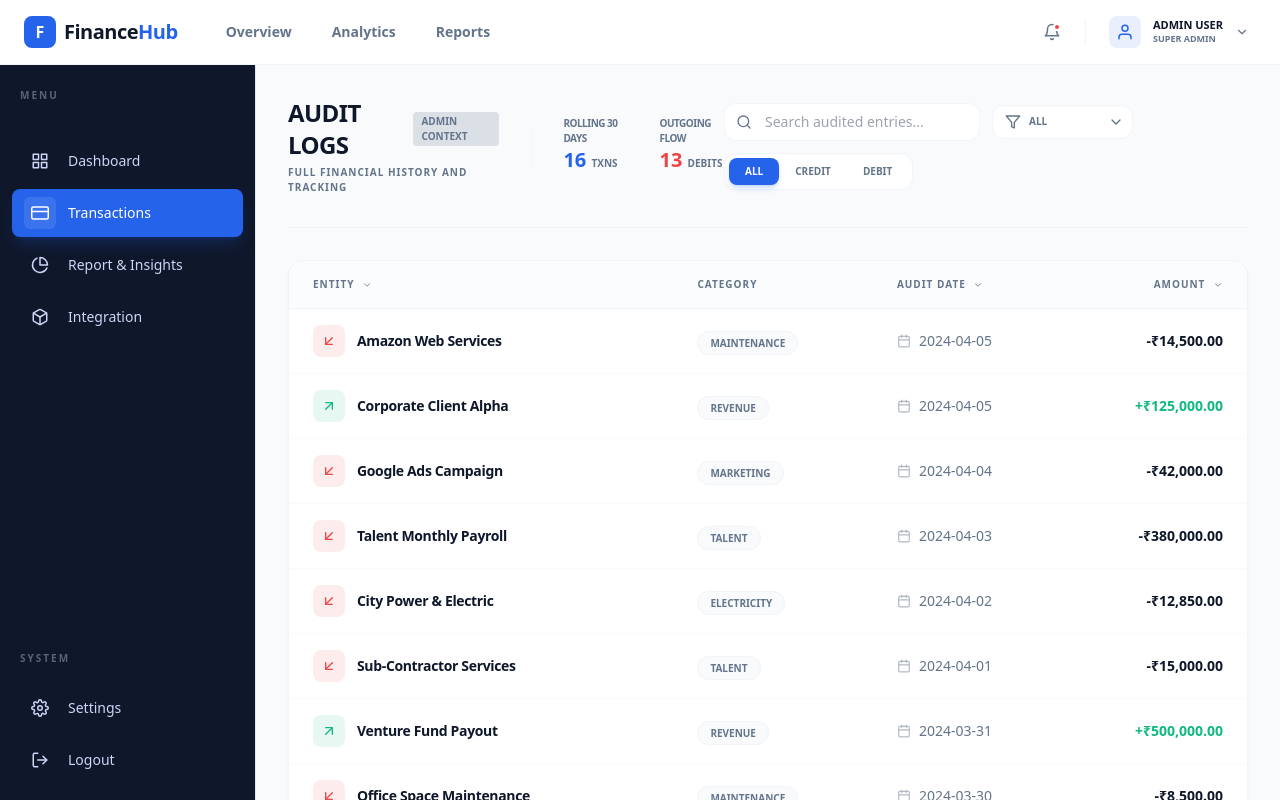
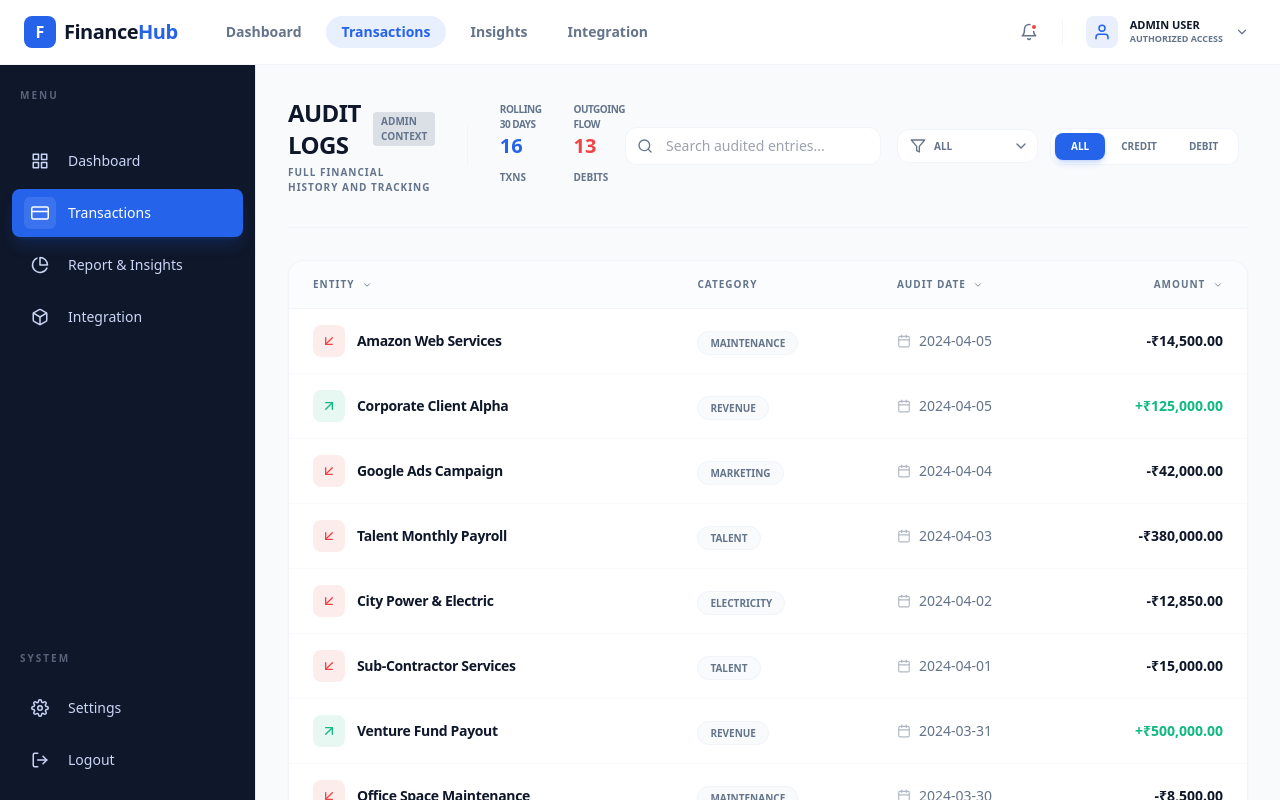
Before and after one commit to nayaknishant656/financedashboardd, a React (Create React App) app: page /transactions in a window 1280 px wide. Built offline with nearby package versions, Linux system fonts and the light colour scheme; sample sign-in values are in the browser's storage.

Commit message:
fix:: header and Transection and the Dashboard minor Changes

```diff
--- a/src/components/layout/Outlet/Transactions.jsx
+++ b/src/components/layout/Outlet/Transactions.jsx
@@ -137,19 +137,20 @@ export default function Transactions() {
                         </div>
                     </div>
 
-                    <div className="flex flex-wrap items-center gap-3">
+                    <div className="flex flex-col lg:flex-row lg:items-center gap-4 w-full">
                         {/* Search Bar */}
-                        <div className="relative">
+                        <div className="relative w-full lg:w-64">
                             <FiSearch className="absolute left-3 top-1/2 -translate-y-1/2 text-text-secondary" />
                             <input
                                 type="text"
                                 placeholder="Search audited entries..."
-                                className="pl-10 pr-4 py-2 bg-card border border-divider rounded-xl text-sm focus:outline-none focus:ring-1 focus:ring-primary w-64 transition-all"
+                                className="pl-10 pr-4 py-2 bg-card border border-divider rounded-xl text-sm focus:outline-none focus:ring-1 focus:ring-primary w-full transition-all"
                                 value={searchTerm}
                                 onChange={(e) => setSearchTerm(e.target.value)}
                             />
                         </div>
 
+                        <div className="flex flex-wrap items-center gap-3">
                             {/* Category Dropdown */}
                             <div className="relative flex items-center bg-card border border-divider rounded-xl px-3 py-2 cursor-pointer hover:border-primary transition-all group">
                                 <FiFilter className="text-text-secondary group-hover:text-primary mr-2" />
@@ -182,9 +183,11 @@ export default function Transactions() {
                             </div>
                         </div>
                     </div>
+                </div>
 
                 <div className="bg-card border border-divider rounded-2xl shadow-sm overflow-hidden">
-                    <table className="w-full text-left border-collapse">
+                    <div className="overflow-x-auto">
+                        <table className="min-w-[800px] lg:min-w-full text-left border-collapse">
                             <thead>
                                 <tr className="bg-background/50 border-b border-divider">
                                     <th onClick={() => handleSort('company')} className="px-6 py-4 text-[10px] font-black text-text-secondary uppercase tracking-widest cursor-pointer hover:text-primary transition-colors">
@@ -326,5 +329,6 @@ export default function Transactions() {
                     </div>
                 </div>
             </div>
-    )
+        </div>
+    );
 }
--- a/src/components/layout/header.jsx
+++ b/src/components/layout/header.jsx
@@ -1,16 +1,19 @@
 import React, { useState } from 'react'
 import { Link, useLocation } from 'react-router-dom'
-import { FiBell, FiUser, FiLogOut, FiSettings, FiChevronDown } from 'react-icons/fi'
+import { FiBell, FiUser, FiLogOut, FiSettings, FiChevronDown, FiMenu, FiX } from 'react-icons/fi'
+import { useAuth } from '../../context/AuthContext'
 
 export default function Header() {
     const location = useLocation();
-    const [isLoggedIn, setIsLoggedIn] = useState(true);
+    const { userRole, logout } = useAuth();
     const [showProfile, setShowProfile] = useState(false);
+    const [mobileMenuOpen, setMobileMenuOpen] = useState(false);
 
     const navLinks = [
-        { name: 'Overview', path: '/' },
-        { name: 'Analytics', path: '/analytics' },
-        { name: 'Reports', path: '/reports' }
+        { name: 'Dashboard', path: '/' },
+        { name: 'Transactions', path: '/transactions' },
+        { name: 'Insights', path: '/insights' },
+        { name: 'Integration', path: '/integration' }
     ];
 
     return (
@@ -25,7 +28,7 @@ export default function Header() {
                         <span className="text-xl font-bold text-text-primary tracking-tight">Finance<span className="text-primary">Hub</span></span>
                     </Link>
 
-                    {/* Navigation */}
+                    {/* Desktop Navigation */}
                     <nav className="hidden md:flex items-center space-x-2">
                         {navLinks.map((link) => (
                             <Link
@@ -44,14 +47,14 @@ export default function Header() {
 
                 {/* Right Actions */}
                 <div className="flex items-center space-x-4">
-                    <button className="p-2 text-text-secondary hover:text-primary transition-colors relative">
+                    <button className="hidden sm:block p-2 text-text-secondary hover:text-primary transition-colors relative">
                         <FiBell size={18} />
                         <span className="absolute top-2 right-2 w-2 h-2 bg-danger rounded-full border-2 border-card"></span>
                     </button>
 
-                    <div className="h-6 w-px bg-divider mx-2"></div>
+                    <div className="hidden sm:block h-6 w-px bg-divider mx-2"></div>
 
-                    {isLoggedIn ? (
+                    {!!userRole ? (
                         <div className="relative">
                             <button
                                 onClick={() => setShowProfile(!showProfile)}
@@ -61,8 +64,8 @@ export default function Header() {
                                     <FiUser size={18} />
                                 </div>
                                 <div className="hidden sm:block text-left">
-                                    <p className="text-[11px] font-black text-text-primary uppercase leading-tight">Admin User</p>
-                                    <p className="text-[9px] font-bold text-text-secondary uppercase">Super Admin</p>
+                                    <p className="text-[11px] font-black text-text-primary uppercase leading-tight">{userRole} User</p>
+                                    <p className="text-[9px] font-bold text-text-secondary uppercase">Authorized Access</p>
                                 </div>
                                 <FiChevronDown size={14} className={`text-text-secondary transition-transform ${showProfile ? 'rotate-180' : ''}`} />
                             </button>
@@ -77,7 +80,7 @@ export default function Header() {
                                     </button>
                                     <div className="border-t border-divider my-1"></div>
                                     <button
-                                        onClick={() => setIsLoggedIn(false)}
+                                        onClick={logout}
                                         className="flex items-center w-full px-4 py-2.5 text-[10px] font-bold text-danger uppercase hover:bg-danger/10 transition-all"
                                     >
                                         <FiLogOut className="mr-3" /> Logout Audit
@@ -86,15 +89,44 @@ export default function Header() {
                             )}
                         </div>
                     ) : (
-                        <button
-                            onClick={() => setIsLoggedIn(true)}
+                        <Link
+                            to="/login"
                             className="px-5 py-2 bg-primary text-white text-[11px] font-black uppercase rounded-xl hover:opacity-90 shadow-lg shadow-primary/20 transition-all hover:-translate-y-0.5 active:scale-95"
                         >
                             Sign In
-                        </button>
+                        </Link>
                     )}
+
+                    {/* Mobile Menu Toggle */}
+                    <button
+                        onClick={() => setMobileMenuOpen(!mobileMenuOpen)}
+                        className="md:hidden p-2 text-text-secondary hover:text-primary transition-colors"
+                    >
+                        {mobileMenuOpen ? <FiX size={24} /> : <FiMenu size={24} />}
+                    </button>
                 </div>
             </div>
+
+            {/* Mobile Navigation Dropdown */}
+            {mobileMenuOpen && (
+                <div className="md:hidden bg-card border-b border-divider animate-in slide-in-from-top duration-300">
+                    <nav className="flex flex-col p-4 space-y-2">
+                        {navLinks.map((link) => (
+                            <Link
+                                key={link.name}
+                                to={link.path}
+                                onClick={() => setMobileMenuOpen(false)}
+                                className={`px-4 py-3 rounded-xl text-sm font-bold transition-all ${location.pathname === link.path
+                                    ? 'bg-primary/10 text-primary'
+                                    : 'text-text-secondary hover:bg-background'
+                                    }`}
+                            >
+                                {link.name}
+                            </Link>
+                        ))}
+                    </nav>
+                </div>
+            )}
         </header>
     )
 }
--- a/src/pages/dashboard/Dashboard.jsx
+++ b/src/pages/dashboard/Dashboard.jsx
@@ -8,11 +8,11 @@ export default function Dashboard() {
     return (
         <div className='top-section'>
             <TopSectionDashboard />
-            <div className='grid grid-cols-12 gap-4 px-4 items-start'>
-                <div className="col-span-8">
+            <div className='grid grid-cols-12 gap-4 px-2 md:px-4 items-start'>
+                <div className="col-span-12 lg:col-span-8">
                     <Timeserieschart />
                 </div>
-                <div className="col-span-4">
+                <div className="col-span-12 lg:col-span-4">
                     <StackingSpend />
                 </div>
             </div>
```
Lines whose indentation alone changed are shown as unchanged.
